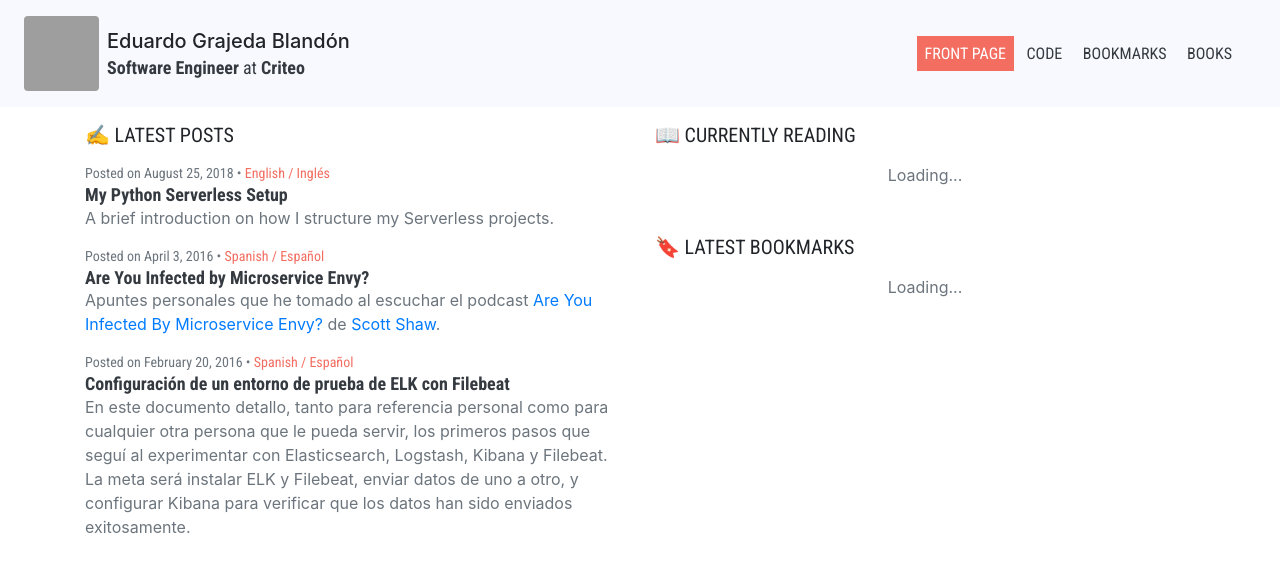
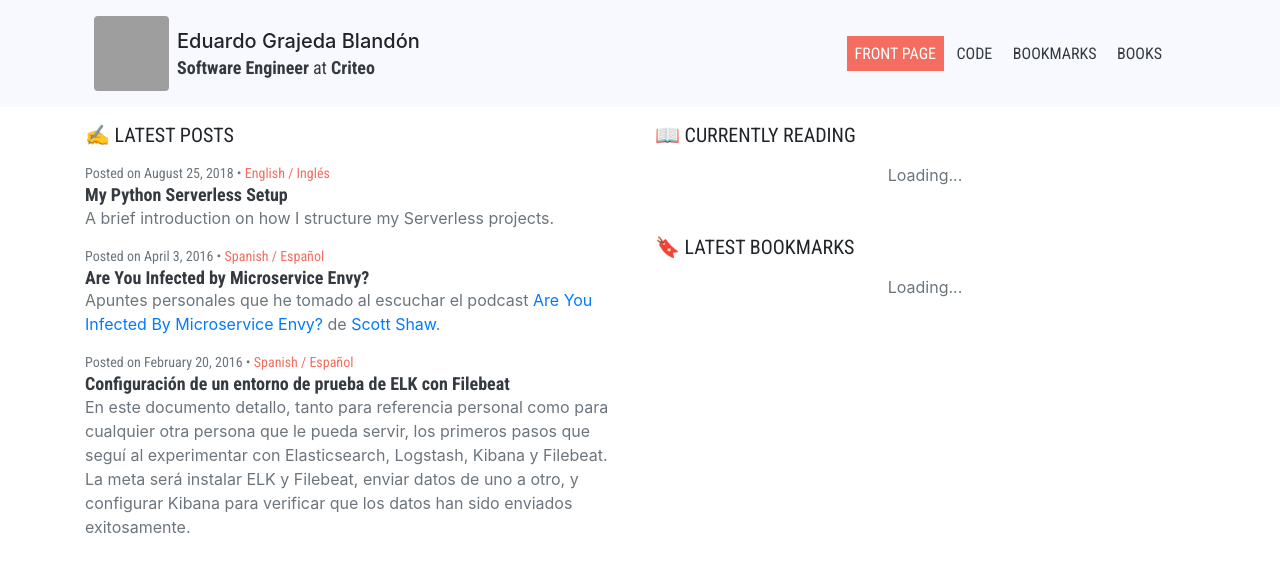
Before and after one commit to egrajeda/www, a Jekyll site: the page built from index.html, in a window 1280 px wide. Shown: the top 573 px of the page. Built offline with Jekyll 4.4.1, drawn with Linux system fonts in a browser that asks for light colours; grey boxes are pictures that could not be loaded.

Commit message:
Restrict the header width to the same as the content

```diff
--- a/_layouts/default.html
+++ b/_layouts/default.html
@@ -39,7 +39,9 @@
     <title>Eduardo Grajeda Blandón</title>
 </head>
 <body>
-<header class="d-flex flex-column flex-md-row align-items-center p-3 px-md-4 mb-3 egb-site-header h-card">
+
+<header class="egb-site-header">
+    <div class="container d-flex flex-column flex-md-row align-items-center p-3 px-md-4 mb-3 h-card">
         <a href="/">
             <img class="rounded mr-md-2 u-photo" src="https://s.gravatar.com/avatar/11f875d7d5feb4fbeec8c5c6426a2b82?s=75"
                  alt="Eduardo Grajeda Blandón"/>
@@ -62,6 +64,7 @@
             <a class="p-2 text-dark " target="_blank" rel="me"
                href="https://www.goodreads.com/review/list/12882530-eduardo-grajeda?shelf=read&view=covers&sort=date_read">Books</a>
         </nav>
+    </div>
 </header>
 
 <main>
```
Lines whose indentation alone changed are shown as unchanged.
